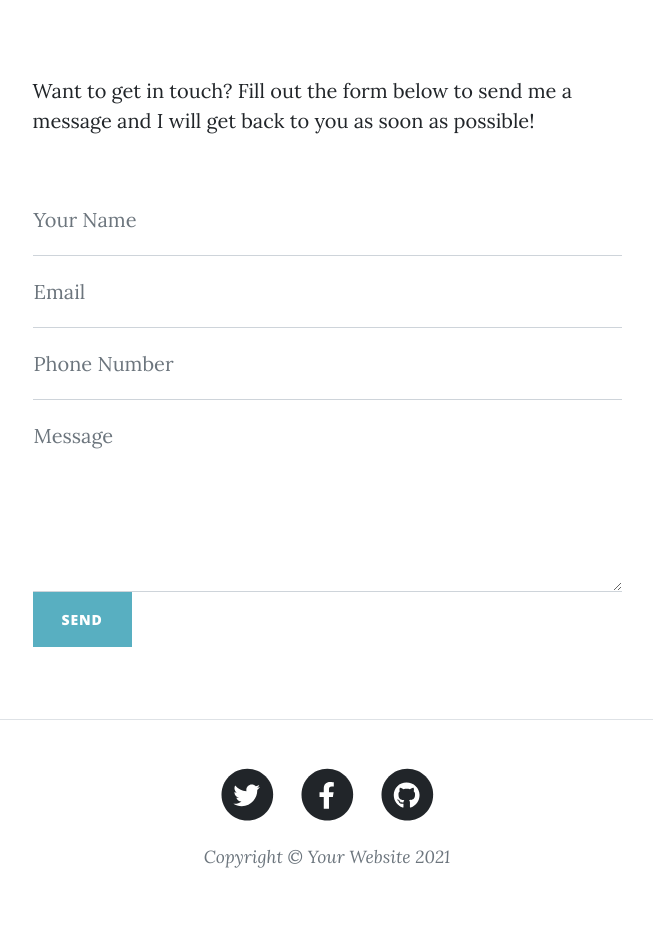
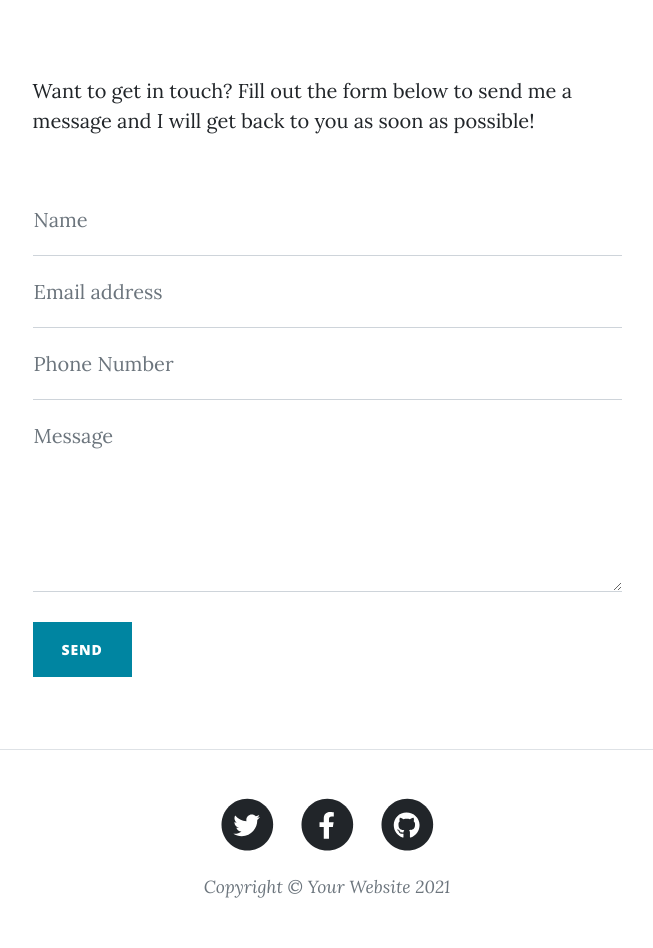
Before and after one commit to javadebadi/django-blog, a Django app: page /blog/contact/ in a window 1280 px wide. Shown: the part 536-1484 px from the top of the page, without its empty margins (313-966 px from the left). Before the commit the page ends 1404 px from the top, so only its background shows below. Run offline with Django 4.2, Linux system fonts and the light colour scheme; some libraries are stand-ins or nearby versions.

Commit message:
Updated django template and form to not use django form html rendering and use the downloaded one from start bootstrap

```diff
--- a/blog/forms.py
+++ b/blog/forms.py
@@ -1,48 +1,18 @@
-from cProfile import label
 from django import forms
 
 class ContactMessageForm(forms.Form):
 
     phone_number = forms.CharField(
         max_length=12,
-        label='Phone number',
-        widget=forms.TextInput(
-            attrs={
-                'class': 'form-control',
-                'placeholder': 'Phone Number',
-            }
-        )
     )
 
     email = forms.EmailField(
-        label='Email',
-        widget=forms.TextInput(
-            attrs={
-                'class': 'form-control',
-                'placeholder': 'Email',
-            }
-        )
     )
 
     name = forms.CharField(
         max_length=128,
-        label='Name',
-        widget=forms.TextInput(
-            attrs={
-                'class': 'form-control',
-                'placeholder': 'Name',
-            }
-        )
     )
 
     message = forms.CharField(
         max_length=1500,
-        label='Message',
-        widget=forms.Textarea(
-            attrs={
-                'class': 'form-control',
-                'style': 'height: 12rem;',
-                'placeholder': 'Message',
-            }
-        )
     )
--- a/blog/templates/blog/contact.html
+++ b/blog/templates/blog/contact.html
@@ -21,57 +21,36 @@
             <div class="col-md-10 col-lg-8 col-xl-7">
                 <p>Want to get in touch? Fill out the form below to send me a message and I will get back to you as soon as possible!</p>
                 <div class="my-5">
-                    {% comment %} <!-- * * * * * * * * * * * * * * *-->
+                    <!-- * * * * * * * * * * * * * * *-->
                     <!-- * * SB Forms Contact Form * *-->
                     <!-- * * * * * * * * * * * * * * *-->
                     <!-- This form is pre-integrated with SB Forms.-->
                     <!-- To make this form functional, sign up at-->
                     <!-- https://startbootstrap.com/solution/contact-forms-->
                     <!-- to get an API token!-->
-                    <form id="contactForm" data-sb-form-api-token="API_TOKEN">
+                    <form action="{% url 'blog_contact' %}" method='post'>
+                        {% csrf_token %}
                         <div class="form-floating">
-                            <input class="form-control" id="name" type="text" placeholder="Enter your name..." data-sb-validations="required" />
+                            <input class="form-control" id="name" name="name" type="text" placeholder="Enter your name..." required>
                             <label for="name">Name</label>
-                            <div class="invalid-feedback" data-sb-feedback="name:required">A name is required.</div>
                         </div>
                         <div class="form-floating">
-                            <input class="form-control" id="email" type="email" placeholder="Enter your email..." data-sb-validations="required,email" />
+                            <input class="form-control" id="email" name="email" type="email" placeholder="Enter your email..." required>
                             <label for="email">Email address</label>
-                            <div class="invalid-feedback" data-sb-feedback="email:required">An email is required.</div>
-                            <div class="invalid-feedback" data-sb-feedback="email:email">Email is not valid.</div>
                         </div>
                         <div class="form-floating">
-                            <input class="form-control" id="phone" type="tel" placeholder="Enter your phone number..." data-sb-validations="required" />
+                            <input class="form-control" id="phone" name="phone_number" type="tel" placeholder="Enter your phone number...">
                             <label for="phone">Phone Number</label>
-                            <div class="invalid-feedback" data-sb-feedback="phone:required">A phone number is required.</div>
                         </div>
                         <div class="form-floating">
-                            <textarea class="form-control" id="message" placeholder="Enter your message here..." style="height: 12rem" data-sb-validations="required"></textarea>
+                            <textarea class="form-control" id="message" name="message" placeholder="Enter your message here..." style="height: 12rem" required></textarea>
                             <label for="message">Message</label>
-                            <div class="invalid-feedback" data-sb-feedback="message:required">A message is required.</div>
                         </div>
-                        <br />
-                        <!-- Submit success message-->
-                        <!---->
-                        <!-- This is what your users will see when the form-->
-                        <!-- has successfully submitted-->
-                        <div class="d-none" id="submitSuccessMessage">
-                            <div class="text-center mb-3">
-                                <div class="fw-bolder">Form submission successful!</div>
-                                To activate this form, sign up at
-                                <br />
-                                <a href="https://startbootstrap.com/solution/contact-forms">https://startbootstrap.com/solution/contact-forms</a>
-                            </div>
-                        </div>
-                        <!-- Submit error message-->
-                        <!---->
-                        <!-- This is what your users will see when there is-->
-                        <!-- an error submitting the form-->
-                        <div class="d-none" id="submitErrorMessage"><div class="text-center text-danger mb-3">Error sending message!</div></div>
+                        <br>
                         <!-- Submit Button-->
-                        <button class="btn btn-primary text-uppercase disabled" id="submitButton" type="submit">Send</button>
-                    </form> {% endcomment %}
-                    <form action="{% url 'blog_contact' %}" method='post'>
+                        <button class="btn btn-primary text-uppercase" type="submit">Send</button>
+                    </form>
+                    {% comment %} <form action="{% url 'blog_contact' %}" method='post'>
                         {% csrf_token %}
                         <div class="form-floating">
                             {{ form.name }}
@@ -94,7 +73,7 @@
                             {{ form.message.errors }}
                         </div>
                         <input class="btn btn-primary text-uppercase disabled" type="submit" value="Send">
-                    </form>
+                    </form> {% endcomment %}
                 </div>
             </div>
         </div>
--- a/blog/views.py
+++ b/blog/views.py
@@ -1,3 +1,4 @@
+from django.http import HttpResponse
 from django.shortcuts import render
 from blog.models import (
     Post,
@@ -29,7 +30,9 @@
                 message=form.cleaned_data.get("message"),
                 phone_number=form.cleaned_data.get("phone_number"),
             )
-        return render(request, 'blog/thanks.html', context={})
+            return render(request, 'blog/thanks.html', context={})
+        else:
+            return HttpResponse('<p>Invalid Data</p>')
     if request.method == 'GET':
         form = ContactMessageForm()
         return render(request, 'blog/contact.html', context={'form': form})
```
